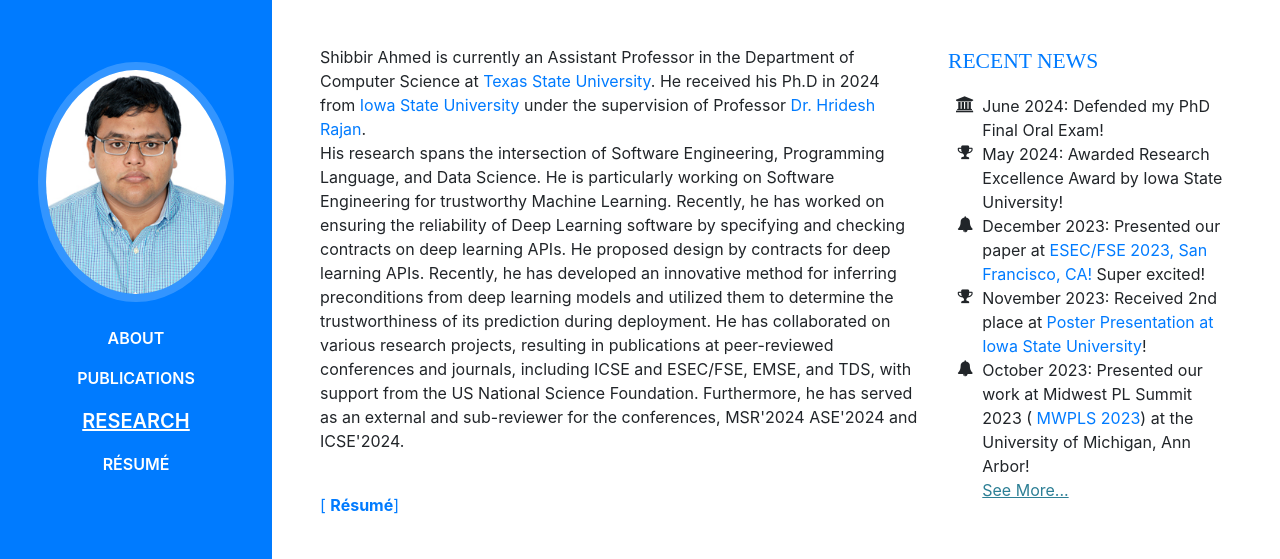
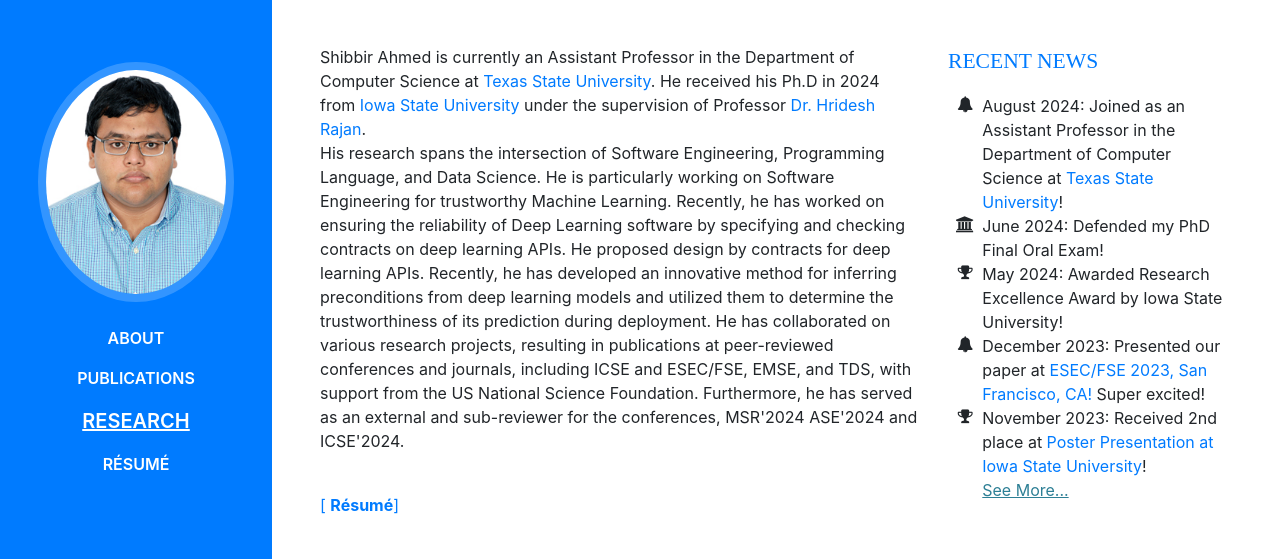
Before and after one commit to shibbirtanvin/portfolio, a website with bundled scripts: page index.html in a window 1280 px wide. Shown: the part 131-690 px from the top of the page. Built offline with nearby package versions, Linux system fonts and the light colour scheme; a web font is replaced by a local one.

Commit message:
Update index.html

```diff
--- a/index.html
+++ b/index.html
@@ -137,6 +137,10 @@
 
                         <div class="subheading mb-3 text-primary">Recent News</div>
                         <ul class="fa-ul mb-0 term-list">
+			    <li class="term-item">
+                                <i class="fa-li fa fa-bell"></i>
+                                August 2024: Joined as an Assistant Professor in the Department of Computer Science at <a href="https://cs.txst.edu/" target="_blank">Texas State University</a>!
+			    </li>
 			     <li class="term-item">
                                 <i class="fa-li fa fa-university"></i>
                                 June 2024: Defended my PhD Final Oral Exam!
```
